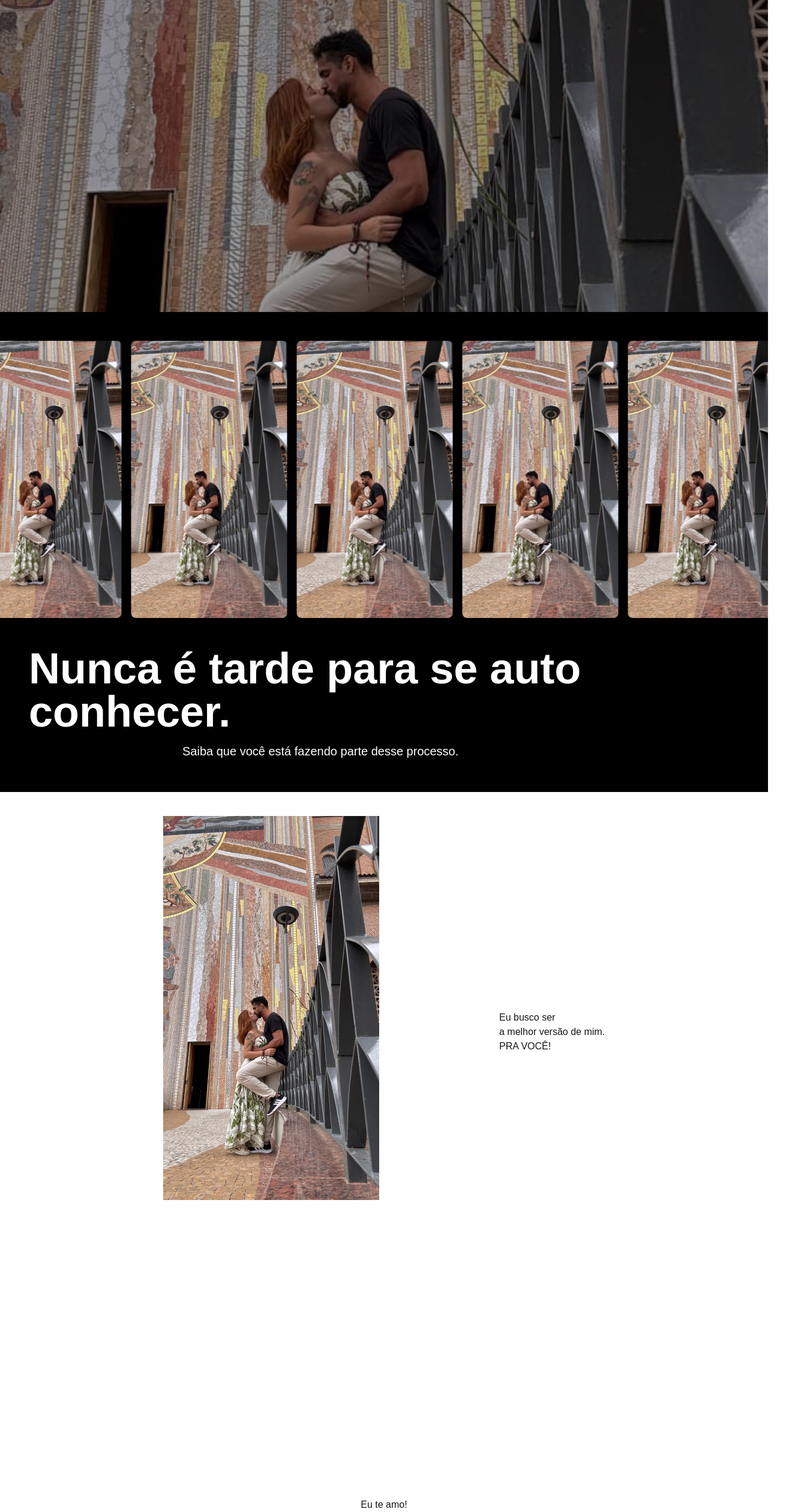
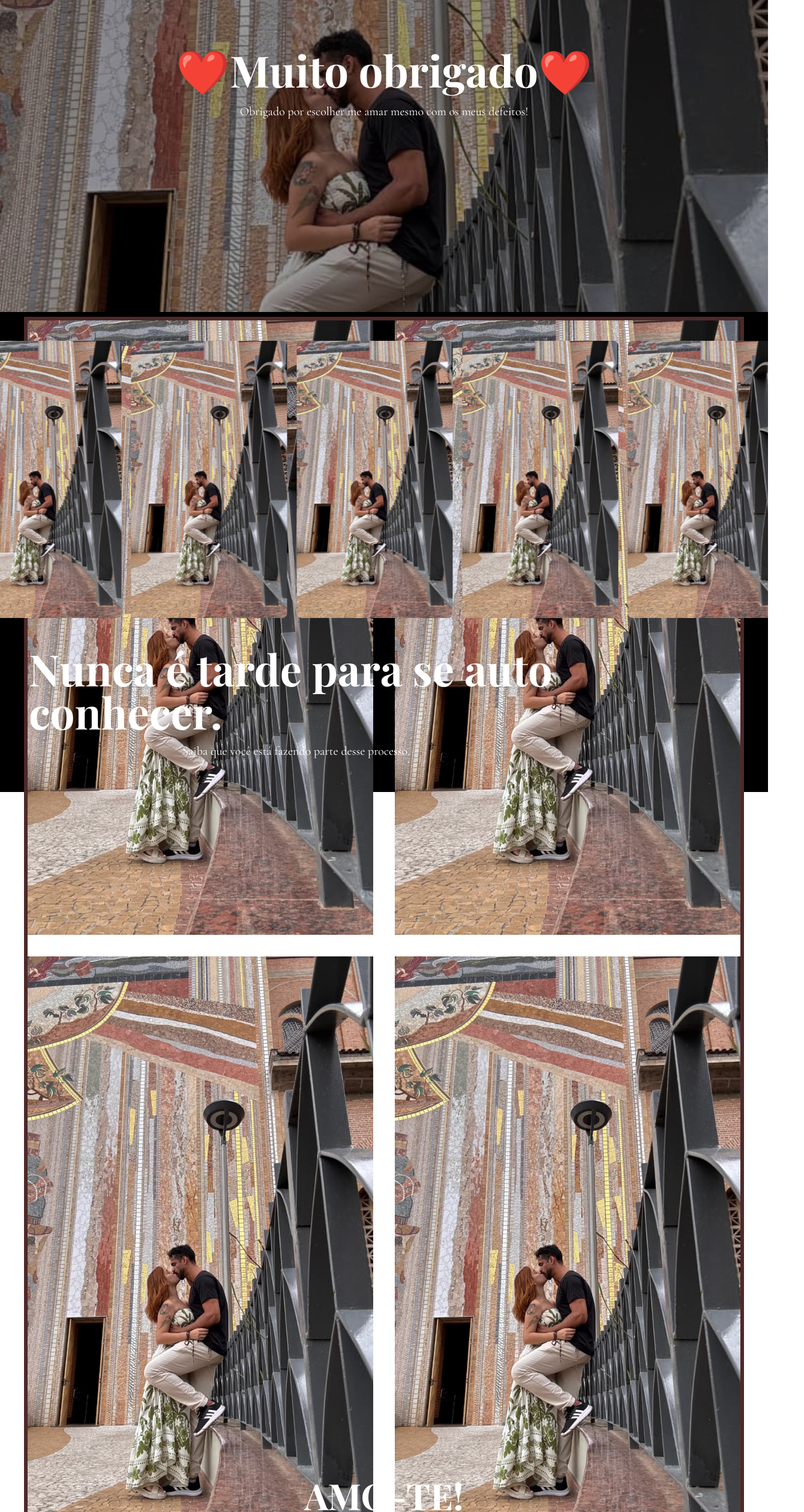
Before and after one commit to luckfer7/teamoeduarda, a Next.js app: page / in a window 1280 px wide. Shown: the part 280-2800 px from the top of the page at 60% size, 1340 px wide, since content can reach past the window. Built offline with nearby package versions, Linux system fonts and the light colour scheme.

Commit message:
o bruto está finalizado

```diff
--- a/app/Primeira-secao/PrimeiraSecao.tsx
+++ b/app/Primeira-secao/PrimeiraSecao.tsx
@@ -3,9 +3,9 @@ export default function PrimeiraSecao() {
         <section className="relative w-full h-screen flex item-center justify-center bg-cover bg-center bg-no-repeat"
         style={{ backgroundImage: "url('/primeiraimagem.jpeg')" }} >
             <div className="absolute inset-0 bg-black/40"></div>
-            <div className="relative z-10 qtext-center px-6" data-aos="fade-up" data-aos-duration="2000">
-                <h1 className="text-white font-bold text-5xl md:text-6xl lg:text-7xl drop-shadow-xl flex items-center justify-center gap-3" >Muito obrigado <span>❤️❤️</span></h1>
-                <h3 className=" text-white mt-4 text-lg md:text-xl max-w-2xl mx-auto drop-shadow-lg " >Obrigado por escolher me amar mesmo com os meus defeitos!</h3>
+            <div className="relative z-10 mt-90" data-aos="fade-up" data-aos-duration="2000">
+                <h1 className="text-white font-display font-bold text-6xl md:text-6xl lg:text-7xl drop-shadow-xl flex items-center justify-center" ><span>❤️</span>Muito obrigado <span  >❤️</span></h1>
+                <h3 className=" text-white font-cormorant text-center p-1 mt-4 text-4xl md:text-xl max-w-2xl mx-auto drop-shadow-lg " >Obrigado por escolher me amar mesmo com os meus defeitos!</h3>
             </div>
         </section>
     )
--- a/app/Quarta-secao/QuartaSecao.tsx
+++ b/app/Quarta-secao/QuartaSecao.tsx
@@ -1,8 +1,8 @@
 export default function QuartaSecao() {
     return (
-        <section className="h-screen flex flex-col justify-center items-center" >
-            <h1>Eu te amo!</h1>
-            <h2>Feliz 4 meses!</h2>
+        <section className="h-screen gap-2 flex flex-col justify-center items-center" >
+            <h1 className=" text-white font-display font-bold text-6xl " >AMO-TE!</h1>
+            <h2 className=" text-white font-cormorant text-center text-5xl  " >Feliz 4 meses, meu primeiro amor!</h2>
         </section>
     )
 }
--- a/app/Segunda-secao/SegundaSecao.tsx
+++ b/app/Segunda-secao/SegundaSecao.tsx
@@ -32,8 +32,8 @@ export default function SegundaSecao() {
       </div>
 
       <div className="relative z-10 qtext-center p-12" data-aos="fade-up" data-aos-duration="2000">
-                <h1 className="text-white font-bold text-5xl md:text-6xl lg:text-7xl drop-shadow-xl flex items-center justify-center gap-3" >Nunca é tarde para se auto conhecer.</h1>
-                <h3 className=" text-white mt-4 text-lg md:text-xl max-w-2xl mx-auto drop-shadow-lg " >Saiba que você está fazendo parte desse processo.</h3>
+                <h1 className="text-white font-display font-bold text-5xl md:text-6xl lg:text-7xl drop-shadow-xl flex items-center justify-center gap-3" >Nunca é tarde para se auto conhecer.</h1>
+                <h3 className=" text-white font-cormorant mt-4 text-4xl md:text-xl max-w-2xl mx-auto drop-shadow-lg " >Saiba que você está fazendo parte desse processo.</h3>
             </div>
     </section>
   );
--- a/app/Terceira-secao/TerceiraSecao.tsx
+++ b/app/Terceira-secao/TerceiraSecao.tsx
@@ -2,15 +2,19 @@ import Image from "next/image";
 import img from "@/public/primeiraimagem.jpeg";
 export default function TerceiraSecao() {
     return (
-        <section className="h-screen p-10 flex justify-center gap-50" >
-            <div className="" >
-                <Image src={img} alt="img" width={360} height={260} />
+        <section className="h-screen p-10 flex flex-col justify-center gap-35" >
+            <div className=" grid grid-cols-2 gap-9 border-6 border-[#4e2929] " >
+                {/* <Image src={img} alt="img" width={350}  className=" rounded-[100px] border-2 border-solid border-black" /> */}
+                <img src={"/primeiraimagem.jpeg"} alt="img"  className="  " />
+                <img src={"/primeiraimagem.jpeg"} alt="img"  className="  " />
+                <img src={"/primeiraimagem.jpeg"} alt="img"  className="  " />
+                <img src={"/primeiraimagem.jpeg"} alt="img"  className="  " />
             </div>
 
             <div className="flex flex-col justify-center " >
-                <span>Eu busco ser</span>
-                <span>a melhor versão de mim.</span>
-                <span>PRA VOCÊ!</span>
+                <span className="text-4xl font-cormorant  " data-aos="fade-left" data-aos-duration="4000" >Eu busco ser</span>
+                <span className="text-5xl font-cormorant " data-aos="fade-left" data-aos-duration="1000" >a melhor versão de mim.</span>
+                <span className="text-6xl font-display " data-aos="fade-left" data-aos-duration="2000" >PRA VOCÊ!</span>
             </div>
         </section>
     )
--- a/app/globals.css
+++ b/app/globals.css
@@ -10,11 +10,13 @@
   --color-foreground: var(--foreground);
   --font-sans: var(--font-geist-sans);
   --font-mono: var(--font-geist-mono);
+  --font-display: var(--font-playfair-display);
+  --font-cormorant: var(--font-cormorant-garamond);
 }
 
 @media (prefers-color-scheme: dark) {
   :root {
-    --background: #4a1f1f;
+    --background: hwb(0 0% 100%);
     --foreground: #ededed;
   }
 }
--- a/app/layout.tsx
+++ b/app/layout.tsx
@@ -1,6 +1,6 @@
 
 import type { Metadata } from "next";
-import { Geist, Geist_Mono } from "next/font/google";
+import { Cormorant_Garamond, Geist, Geist_Mono, Playfair_Display } from "next/font/google";
 import "./globals.css";
 import AOSWrapper from "./AOSWrapper";
 
@@ -14,6 +14,18 @@ const geistMono = Geist_Mono({
   variable: "--font-geist-mono",
   subsets: ["latin"],
 });
+
+const playfair = Playfair_Display({
+  variable: "--font-playfair-display",
+  subsets: ["latin"],
+  weight: ["400", "700", "900"],
+});
+
+const cormorant = Cormorant_Garamond({
+  variable: "--font-cormorant-garamond",
+  subsets: ["latin"],
+  weight: ["400", "700"],
+})
 
 export const metadata: Metadata = {
   title: "Create Next App",
@@ -29,7 +41,7 @@ export default function RootLayout({
   return (
     <html lang="en">
       <body
-        className={`${geistSans.variable} ${geistMono.variable} antialiased`}
+        className={`${geistSans.variable} ${playfair.variable} ${cormorant.variable} ${geistMono.variable} antialiased`}
       >
         {children}
         <AOSWrapper />
```
